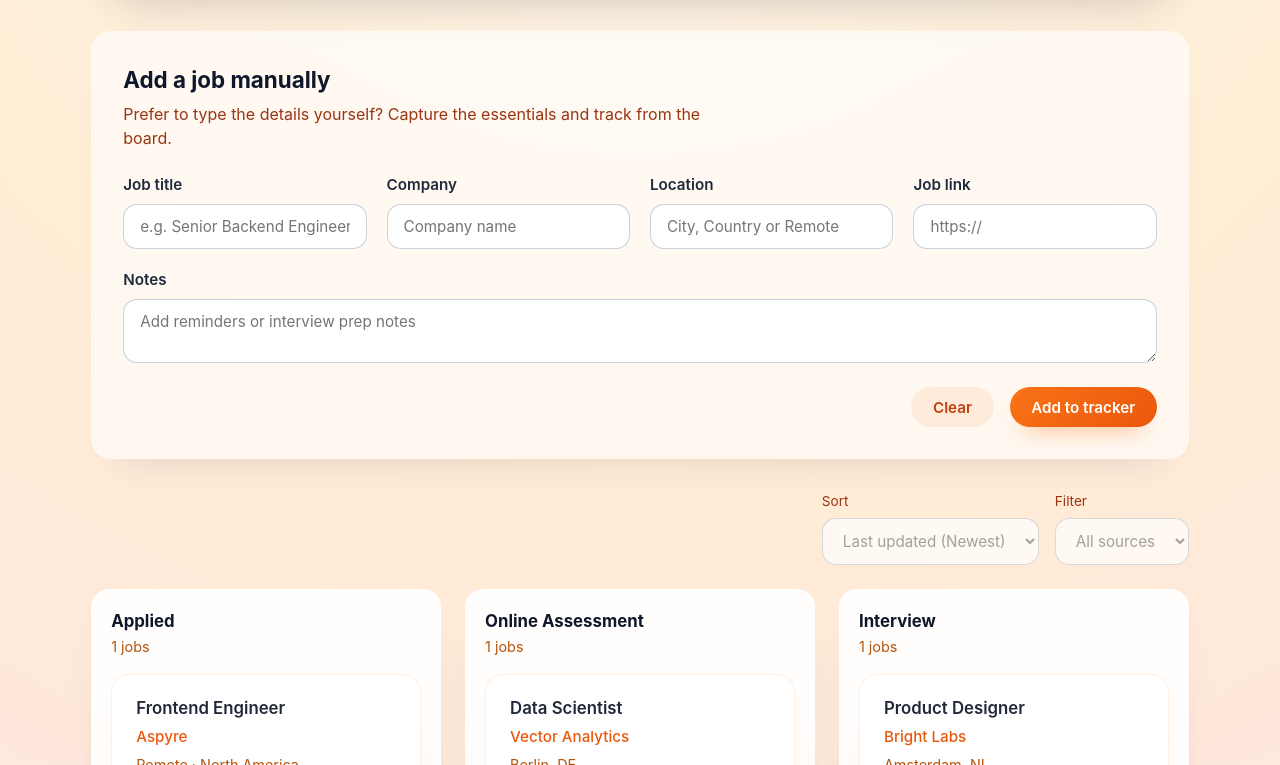
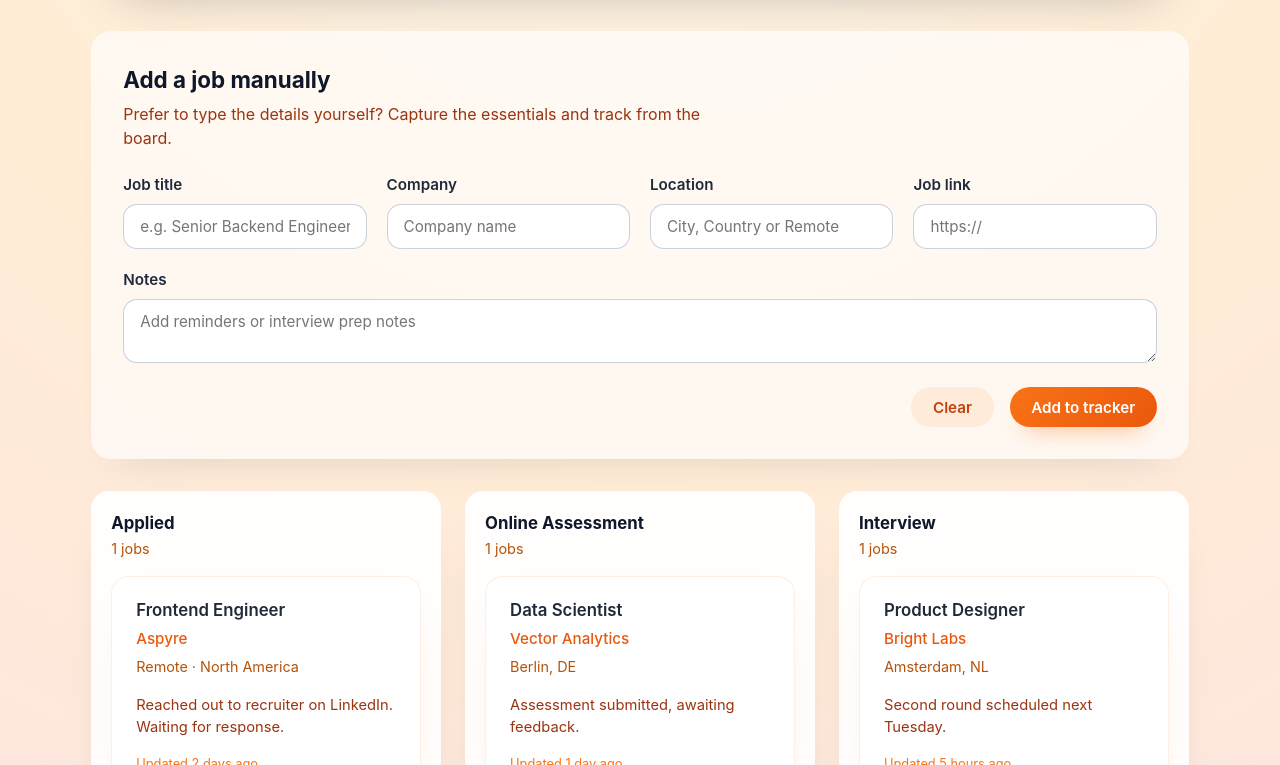
Before and after one commit to fernandwill/aspyre, a React app in the folder frontend/: page / in a window 1280 px wide. Shown: the part 406-1171 px from the top of the page. Built offline with nearby package versions, Linux system fonts and the light colour scheme; the HTML template or start-up script is replaced by a standard one.

Commit message:
Removed 'Sort' and 'Filter'

```diff
--- a/frontend/src/App.jsx
+++ b/frontend/src/App.jsx
@@ -486,20 +486,6 @@ function App() {
         </section>
 
         <section className="board-section">
-          <div className="board-toolbar">
-            <div className="toolbar-group">
-              <label htmlFor="sort-select">Sort</label>
-              <select id="sort-select" disabled>
-                <option>Last updated (Newest)</option>
-              </select>
-            </div>
-            <div className="toolbar-group">
-              <label htmlFor="filter-select">Filter</label>
-              <select id="filter-select" disabled>
-                <option>All sources</option>
-              </select>
-            </div>
-          </div>
           <div className="board-grid board-grid--main">
             {MAIN_STATUSES.map((status) => renderColumn(status))}
           </div>
```
